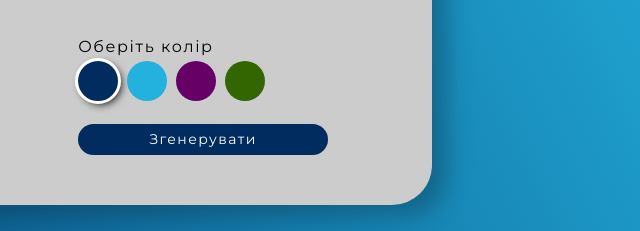
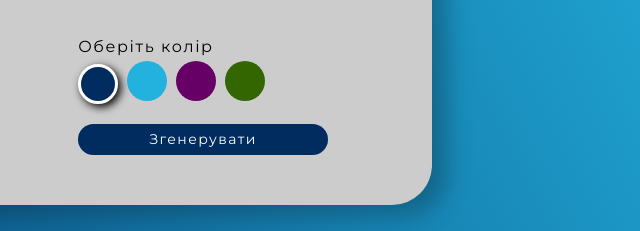
Before and after one commit to webqarbon/QRcode-generator, a plain HTML site: page index.html in a window 1280 px wide. Both pictures are taken after a click on the button 690 px from the left and 422 px from the top of the page. Shown: the part 341-572 px from the top of the page, 592-1232 px from the left. Drawn offline with Linux system fonts and the light colour scheme.

Commit message:
finishalla

```diff
--- a/style.css
+++ b/style.css
@@ -176,7 +176,7 @@ textarea {
   margin-right: 3px;
 }
 .blue_circle:focus {
-  outline: 3px white solid;
+  border: 3px white solid;
   box-shadow: 3px 3px 8px rgb(0, 0, 0);
 }
 .sky_circle:focus {
```
